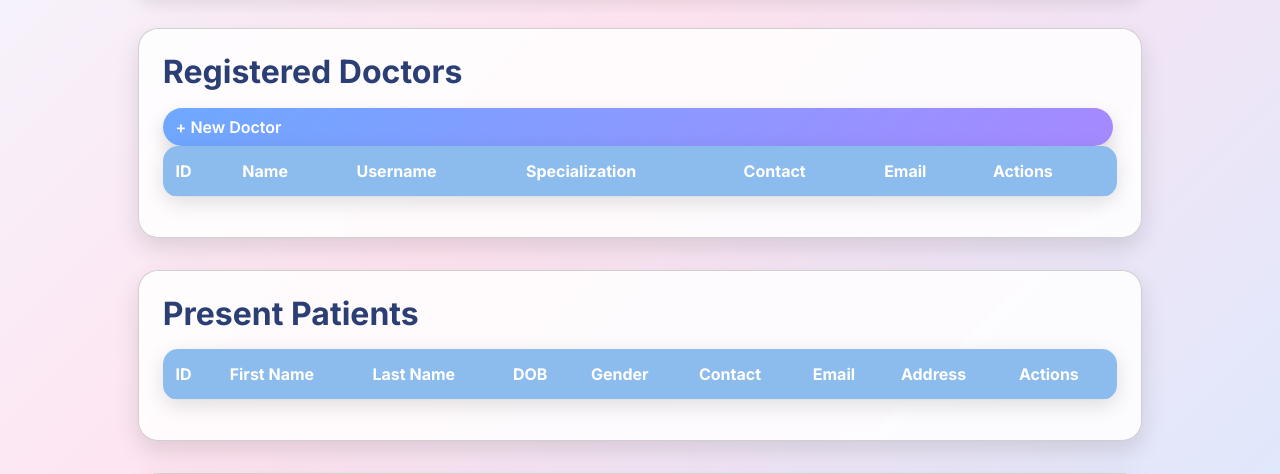
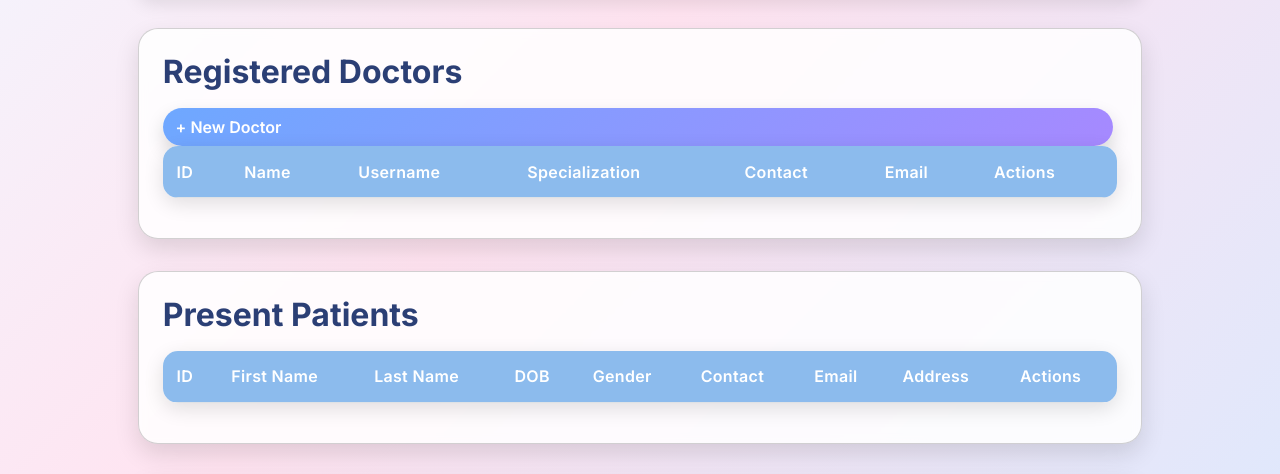
Before and after one commit to 23f3001438/hospital-management-sys, a Flask app: page /admindb in a window 1280 px wide. Shown: the part 265-739 px from the top of the page. Run offline with Flask 3, Linux system fonts and the light colour scheme; data comes from the database, SQL or seed files in the repository; data that the repository does not hold is empty.

Commit message:
Improve admin table readability with subtle striping and alignment

```diff
--- a/templates/admindb.html
+++ b/templates/admindb.html
@@ -103,10 +103,12 @@
     .table th {
         background: #8cbbed;
         color: white;
-    padding: 0.8rem;
+        padding: 0.85rem;
         text-align: left;
-    font-weight: bold;
+        font-weight: 600;
+        letter-spacing: 0.02em;
     }
+
 
     .table td {
         padding: 0.8rem;
@@ -117,6 +119,15 @@
     .table tr:hover {
         background: #f5f9ff;
     }
+    .table tbody tr:nth-child(even) {
+        background: #f7f9ff;
+    }
+    .table td,
+    .table th {
+        vertical-align: middle;
+    }
+
+
 
     /* Action button spacing only (visuals are global) */
     .create-btn,
```
Lines whose indentation alone changed are shown as unchanged.
